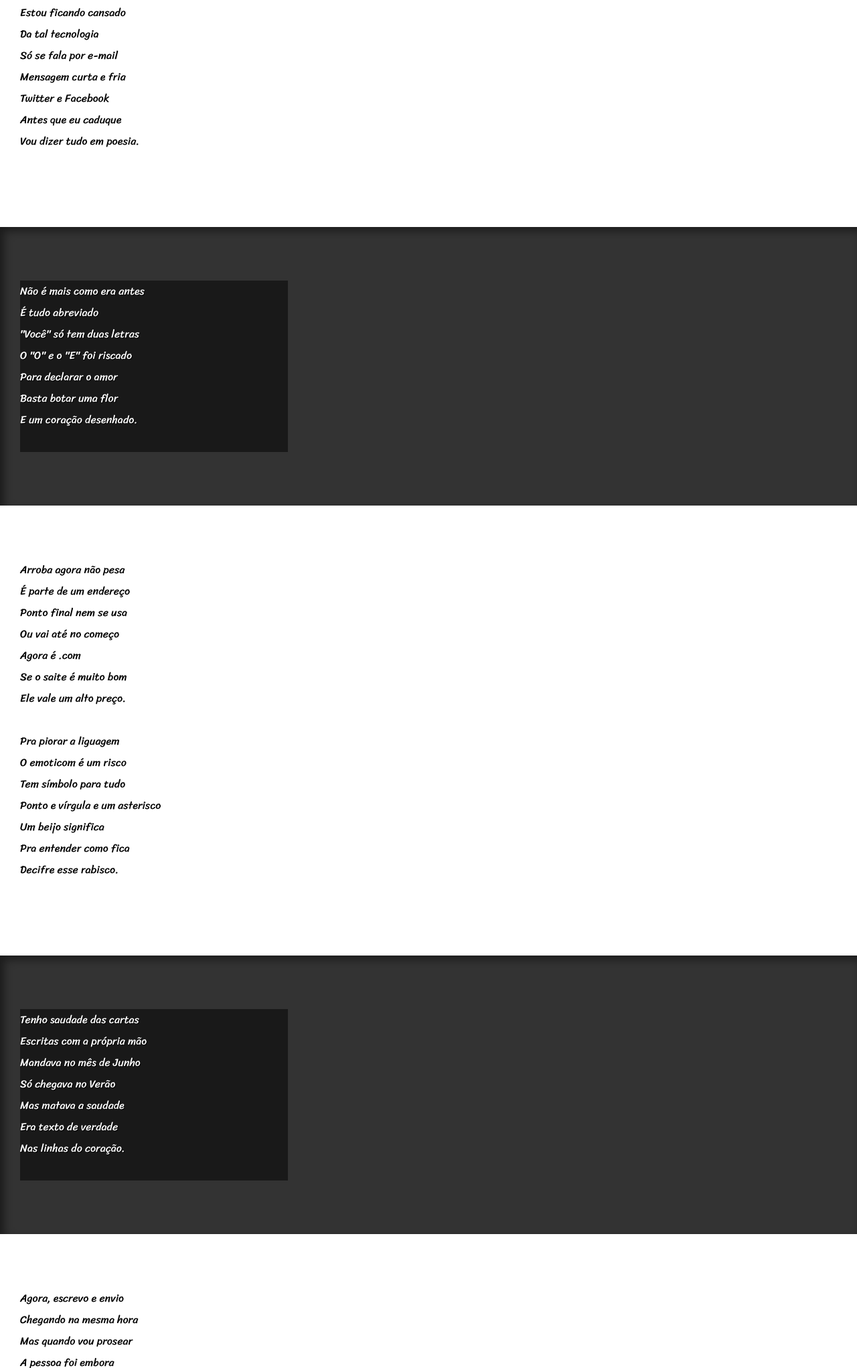
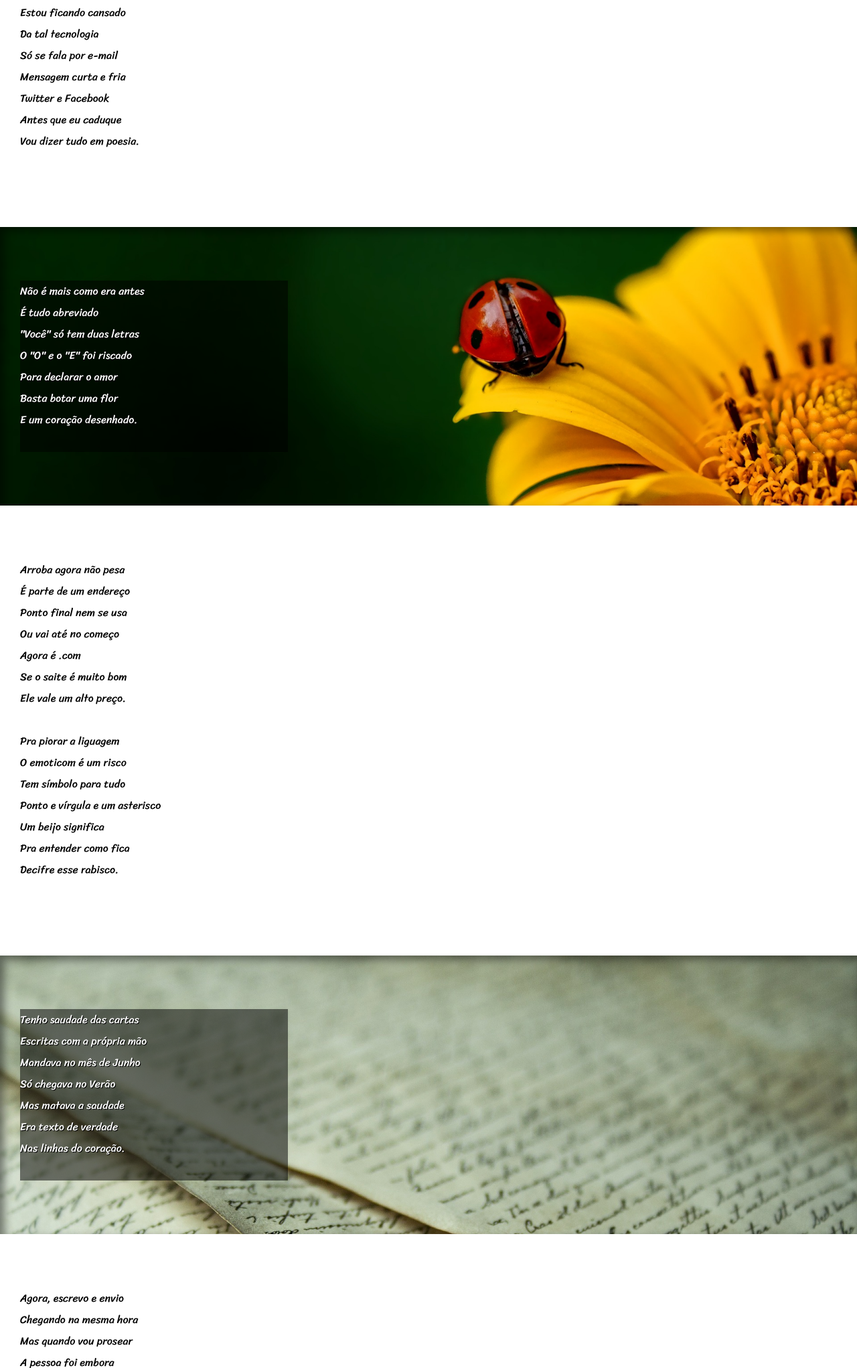
Before and after one commit to jocaaugusto/projeto-cordel, a plain HTML site: page index.html in a window 1280 px wide. Shown: the part 266-2309 px from the top of the page at 67% size. Drawn offline with Linux system fonts and the light colour scheme.

Commit message:
atualizando pasta

```diff
--- a/style.css
+++ b/style.css
@@ -79,13 +79,13 @@ section.imagem > p{
 }
 
 section#img01 {
-    background-image: url(../des0012/imagens/background001.jpg);
+    background-image: url(../projeto-cordel/imagens/background001.jpg);
     background-position: right center;
 
 }
 
 section#img02 {
-    background-image: url(../des0012/imagens/background002.jpg);
+    background-image: url(../projeto-cordel/imagens/background002.jpg);
 
 }
 
```
